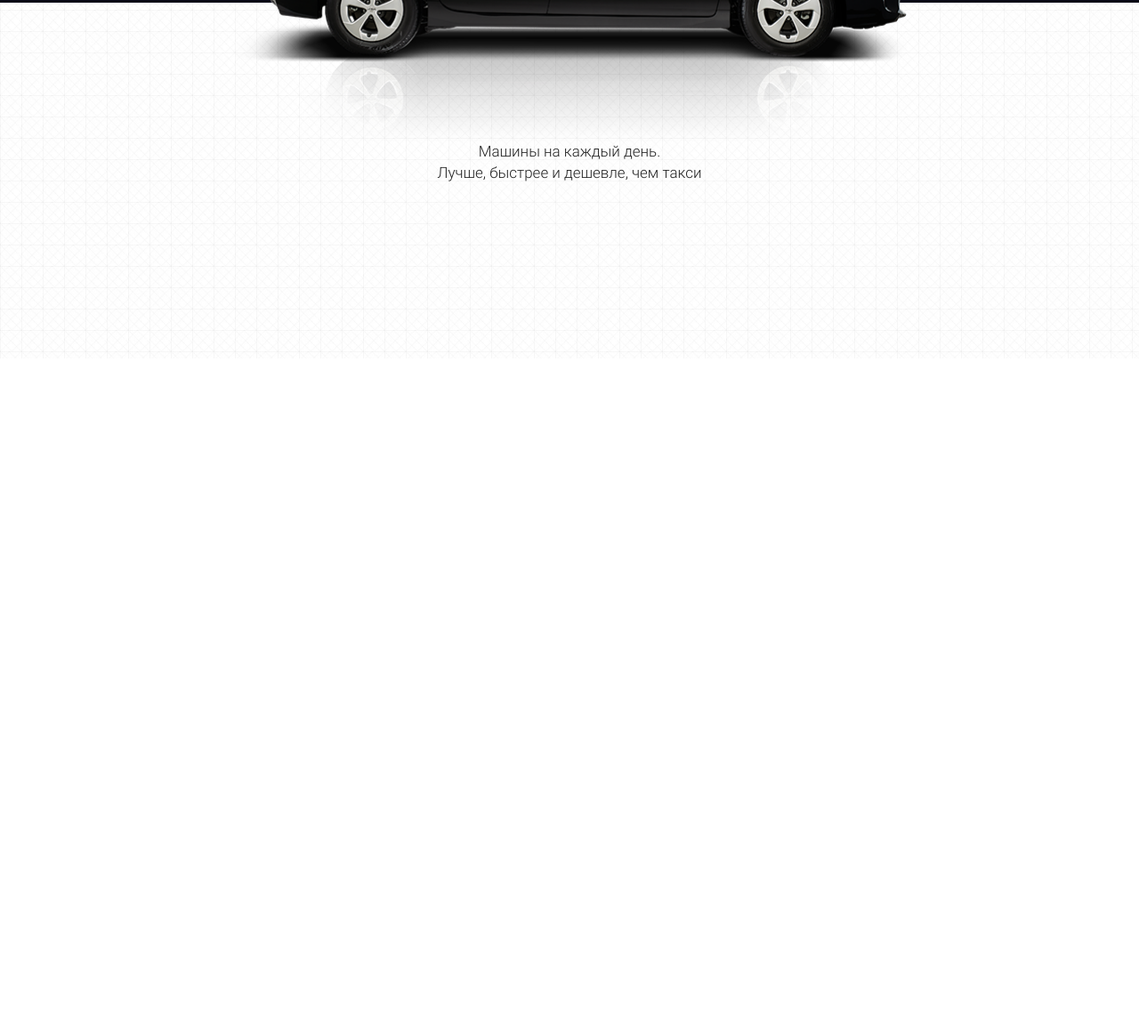
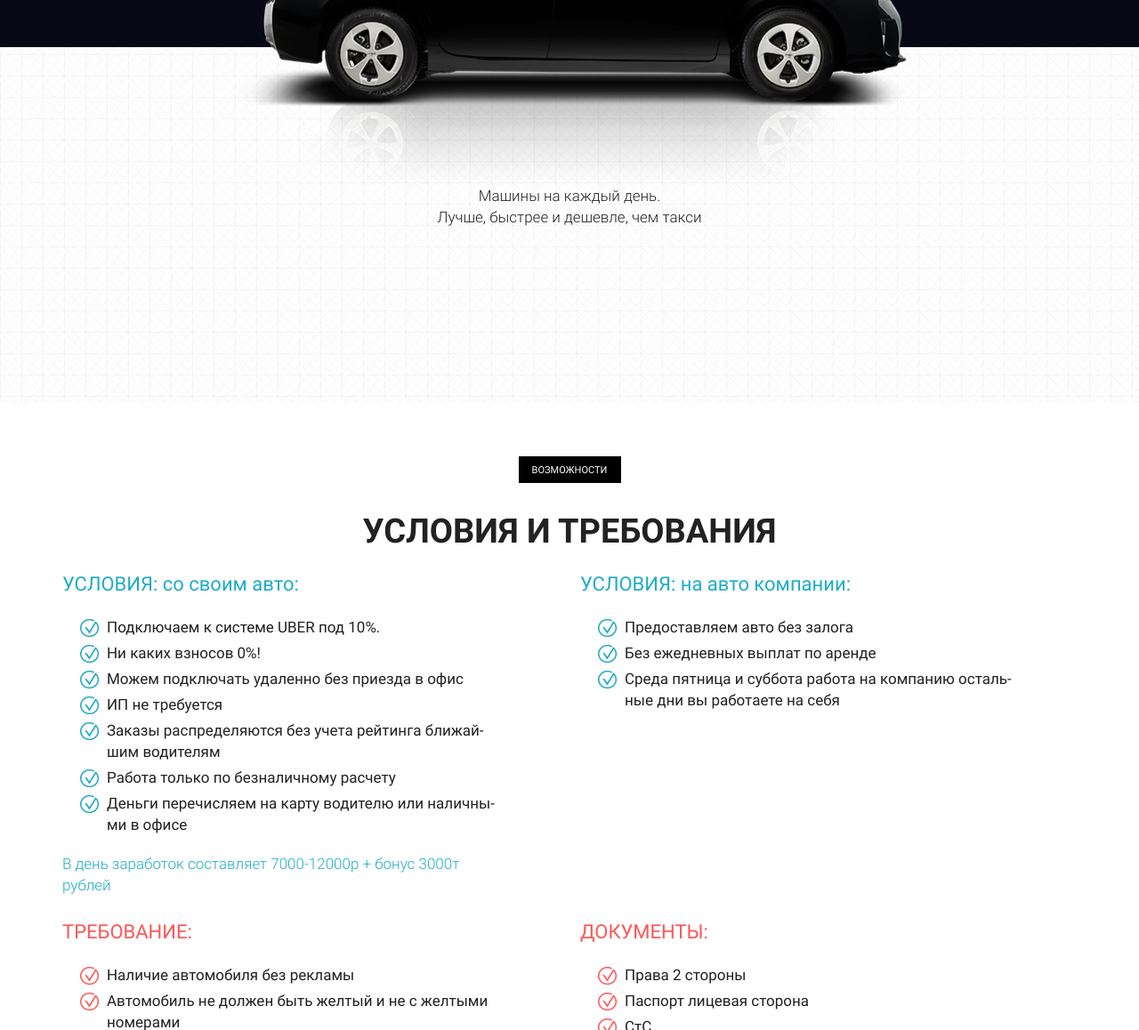
Before and after one commit to Urjinn/Uber_Bootstrap, a plain HTML site: page index.html in a window 1280 px wide. Shown: the part 3452-4610 px from the top of the page at 89% size. Before the commit the page ends 3855 px from the top, so only its background shows below. Drawn offline with Linux system fonts and the light colour scheme.

Commit message:
Add Section Conditions

```diff
--- a/index.html
+++ b/index.html
@@ -12,6 +12,7 @@
 </head>
 
 <body>
+
 
 	<header>
 		<nav class="navigation">
@@ -230,6 +231,65 @@
          </div>
    </section>
 
+	<section class="conditions">
+		<div class="label">Возможности</div>
+		<div class="title">условия и требования</div>
+		<div class="container">
+			<div class="row">
+				<div class="col-md-6">
+					<div class="conditions_block">
+						<h4 class="conditions_title">УСЛОВИЯ: со своим авто:</h4>
+						<ul class="conditions_list">
+							<li>Подключаем к системе UBER  под 10%.</li>
+							<li>Ни каких взносов  0%!</li>
+							<li>Можем подключать удаленно без приезда в офис</li>
+							<li>ИП не требуется</li>
+							<li>Заказы распределяются без учета рейтинга ближай-<br>	шим водителям</li>
+							<li>Работа только по безналичному расчету</li>
+							<li>Деньги перечисляем на карту водителю или наличны-<br>ми в офисе</li>
+						</ul>
+						<p class="conditions_descr">В день заработок составляет 7000-12000р + бонус 3000т <br>рублей</p>
+					</div>
+				</div>
+				<div class="col-md-6">
+					<div class="conditions_block">
+						<h4 class="conditions_title">УСЛОВИЯ: на авто компании:</h4>
+						<ul class="conditions_list">
+							<li>Предоставляем авто без залога</li>
+							<li>Без ежедневных выплат по аренде</li>
+							<li>Среда пятница и суббота работа на компанию осталь- <br>ные дни вы работаете на себя</li>
+						</ul>
+					</div>
+				</div>
+				<div class="col-md-6">
+					<div class="conditions_block">
+						<h4 class="conditions_title conditions_title-red">ТРЕБОВАНИЕ:</h4>
+						<ul class="conditions_list conditions_list-red">
+							<li>Наличие автомобиля без рекламы</li>
+							<li>Автомобиль не должен быть желтый и не с желтыми номерами</li>
+							<li>Машина не старше 3 лет</li>
+							<li>Стаж вождения не менее 3 лет</li>
+							<li>Девайс на системе андроид 4.0 и выше (самсунг)</li>
+						</ul>
+					</div>
+				</div>
+				<div class="col-md-6">
+					<div class="conditions_block">
+						<h4 class="conditions_title conditions_title-red">ДОКУМЕНТЫ:</h4>
+						<ul class="conditions_list  conditions_list-red">
+							<li>Права 2 стороны</li>
+							<li>Паспорт лицевая сторона</li>
+							<li>СтС</li>
+							<li>Лицензия (если есть)</li>
+							<li>Номер телефона</li>
+							<li>Номер карты для перечисления денег(указать в письме)!</li>
+						</ul>
+					</div>
+				</div>
+			</div>
+		</div>
+	</section>
+
 </body>
 
 </html>
--- a/scss/style.scss
+++ b/scss/style.scss
@@ -1,4 +1,4 @@
-@import url(var_and_mix.scss);
+@import 'var_and_mix.scss';
 
 .fixedForNavigation {
   height: 50px;
@@ -91,6 +91,8 @@
   font-style: normal;
   font-weight: 400;
   text-transform: uppercase;
+
+  @include btn_hover;
 }
 
 /*promo==============================================================*/
@@ -151,6 +153,9 @@
   font-weight: 400;
   line-height: 63px; /* 350% */
   text-transform: uppercase;
+
+  @include btn_hover;
+
 }
 
 /*reasons================================*/
@@ -231,6 +236,7 @@
 
 .mobapp {
   padding-top: 50px;
+  padding-bottom: 50px;
   min-height: 10px;
   background: url('../img/bg/mobile_cube_grid_bg.png') center center/cover no-repeat;
 
@@ -290,16 +296,23 @@
     align-items: center;
     position: relative;
     cursor: pointer;
+    &:hover {
+      .lineplus-vertical, .lineplus-horizen {
+        background-color: $color_red;
+      }
+    }
 
     .lineplus-vertical {
+      transition: 0.35s all;
       position: absolute;
       height: 14px;
       width: 2px;
-      background-color: #1EACC7;
+      background-color: $color_blue;
       left: 47%;
     }
 
     .lineplus-horizen {
+      transition: 0.35s all;
       height: 2px;
       width: 14px;
       background-color: #1EACC7;
@@ -356,3 +369,65 @@
     color: white;
   }
 }
+
+/*=conditions===========================================================================*/
+
+.conditions {
+  padding: 60px 0 60px 0;
+
+  &_block {
+    margin-top: 30px;
+  }
+
+  &_title {
+    color: $color_blue;
+    font-size: 22px;
+    font-style: normal;
+    font-weight: 400;
+  }
+
+  &_list {
+    margin-top: 20px;
+    padding-left: 50px;
+    color: #222;
+    font-size: 17px;
+    font-style: normal;
+    font-weight: 300;
+    line-height: 24px; /* 141.176% */
+
+    li {
+      position: relative;
+      padding-top: 5px;
+      &:before {
+        content:'';
+        position: absolute;
+        left: -30px;
+        top: 8px;
+        display: block;
+        width: 21px;
+        height: 20px;
+        background: url('../icons/check_blue.png') center center/cover no-repeat;
+      }
+    }
+  }
+  &_title-red {
+    color: $color_red;
+  }
+  &_list-red li {
+    &:before {
+      content:'';
+      background: url('../icons/check_red.png') center center/cover no-repeat;
+    }
+  }
+}
+
+.conditions {
+  &_descr {
+    margin-top: 20px;
+    color: $color_blue;
+    font-size: 17px;
+    font-style: normal;
+    font-weight: 300;
+    line-height: 24px; /* 141.176% */
+  }
+}
--- a/scss/var_and_mix.scss
+++ b/scss/var_and_mix.scss
@@ -1,11 +1,10 @@
 $color_blue: #1EACC7;
 $color_red: #FF5656;
 
-/*
-@mixin box {
-	width: 100px;
-	height: 100px;
-	background-color: black;
+@mixin btn_hover {
+	&:hover {
+		background-image: none;
+		background-color: $color_blue;
+	}
 }
-@include box;
-*/
+/*@include btn_hover;*/
```
Also changed, not shown: css/style.css, scss/var_and_mix.css (added).
